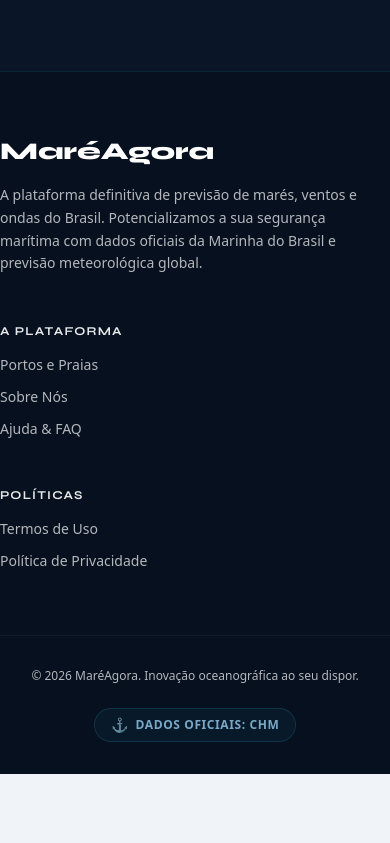
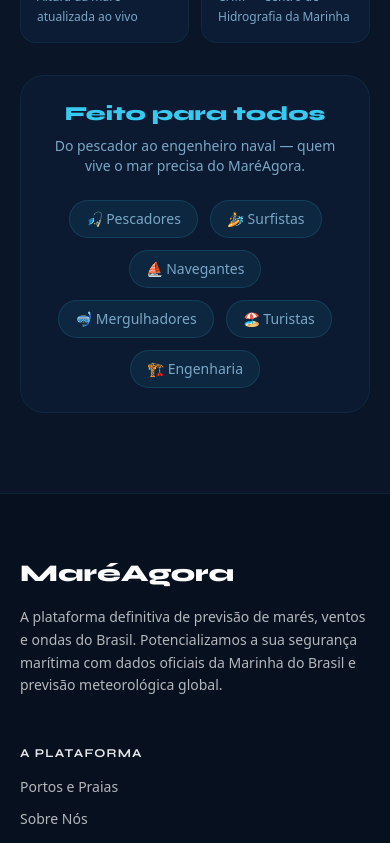
Before and after one commit to gustafa001/Mareagora, a Next.js app: page / in a window 390 px wide. Shown: the part 7020-7863 px from the top of the page. Before the commit the page ends 7794 px from the top, so only its background shows below. Built offline with nearby package versions, Linux system fonts and the light colour scheme.

Commit message:
fix: configurar auto-center e padding do tailwind .container para mobile

```diff
--- a/tailwind.config.js
+++ b/tailwind.config.js
@@ -5,6 +5,10 @@ module.exports = {
     "./components/**/*.{js,ts,jsx,tsx,mdx}",
   ],
   theme: {
+    container: {
+      center: true,
+      padding: '1.25rem', // px-5 em mobile
+    },
     extend: {
       fontFamily: {
         syne: ["var(--font-syne)"],
```
